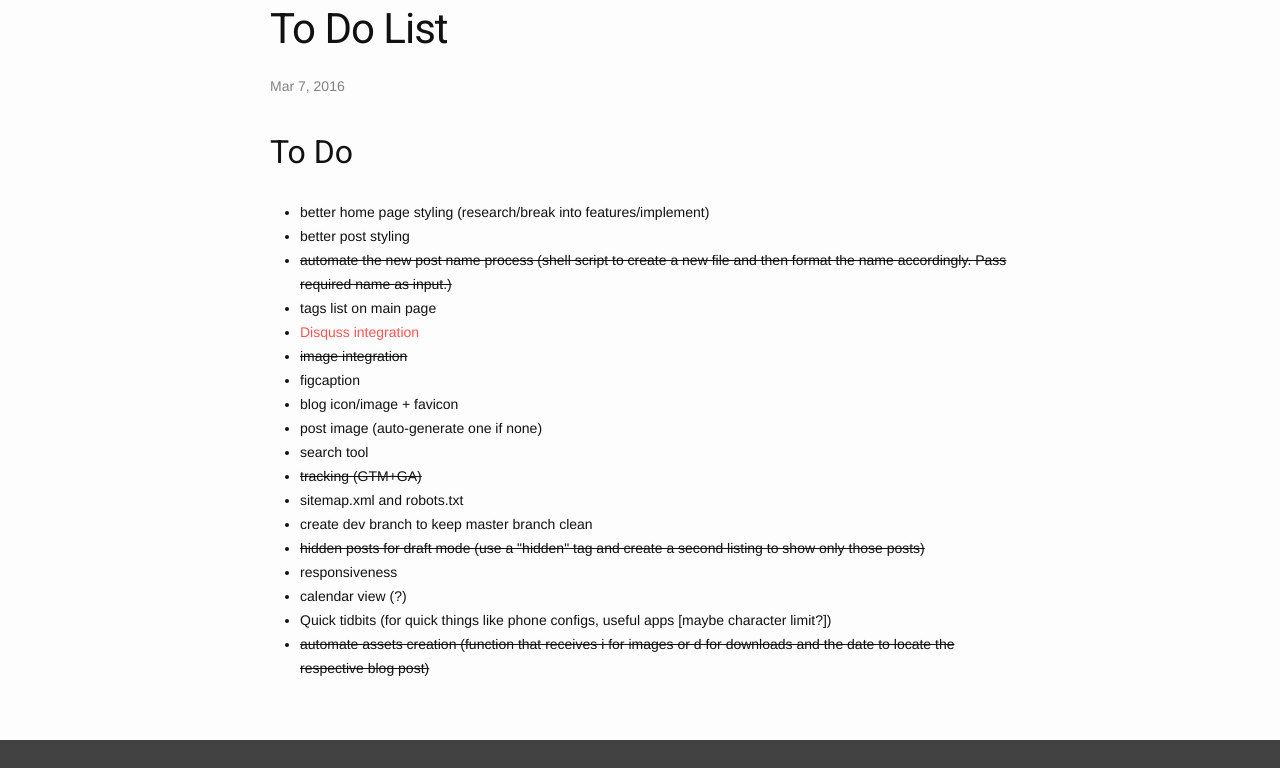
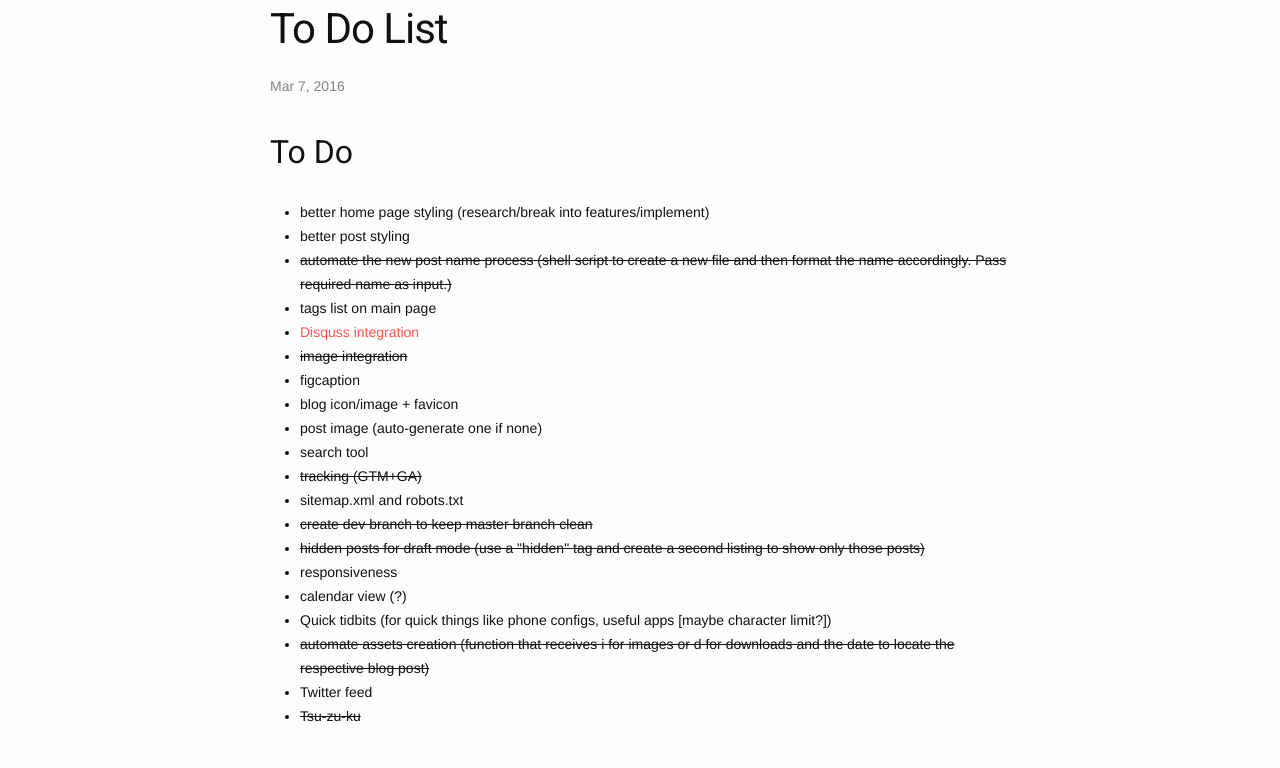
Before and after one commit to clapinton/Blog, a Jekyll site: the page built from _posts/2016-03-07-to-do-list.html, in a window 1280 px wide, cut to the strip 146-914 px from the top of the page. Built offline with Jekyll 4.4.1, drawn with Linux system fonts in a browser that asks for light colours.

Commit message:
Adding tsuzuku and crossing create dev branch from to do list.

```diff
--- a/_posts/2016-03-07-to-do-list.html
+++ b/_posts/2016-03-07-to-do-list.html
@@ -21,10 +21,12 @@ image: /assets/2016-03-07/hero.jpg
 	<li>search tool</li>
 	<li style="text-decoration: line-through;">tracking (GTM+GA)</li>
 	<li>sitemap.xml and robots.txt</li>
-	<li>create dev branch to keep master branch clean</li>
+	<li style="text-decoration: line-through;">create dev branch to keep master branch clean</li>
 	<li style="text-decoration: line-through;">hidden posts for draft mode (use a "hidden" tag and create a second listing to show only those posts)</li>
 	<li>responsiveness</li>
 	<li>calendar view (?)</li>
 	<li>Quick tidbits (for quick things like phone configs, useful apps [maybe character limit?])
 	<li style="text-decoration: line-through;">automate assets creation (function that receives i for images or d for downloads and the date to locate the respective blog post)</li>
+	<li>Twitter feed</li>
+	<li style="text-decoration: line-through;">Tsu-zu-ku</li>
 </ul>
--- a/css/clapinton.css
+++ b/css/clapinton.css
@@ -116,5 +116,12 @@ body {
 	min-height: inherit;
 }
 
+.tsuzuku {
+	width: 100%;
+	height: 75px;
+	background: black url('/assets/global/tsuzuku.png') no-repeat 95% 50%;
+}
+
+
 
 /***** END OF GLOBAL *****/
```
Also changed, not shown: assets/global/tsuzuku.png (added).
